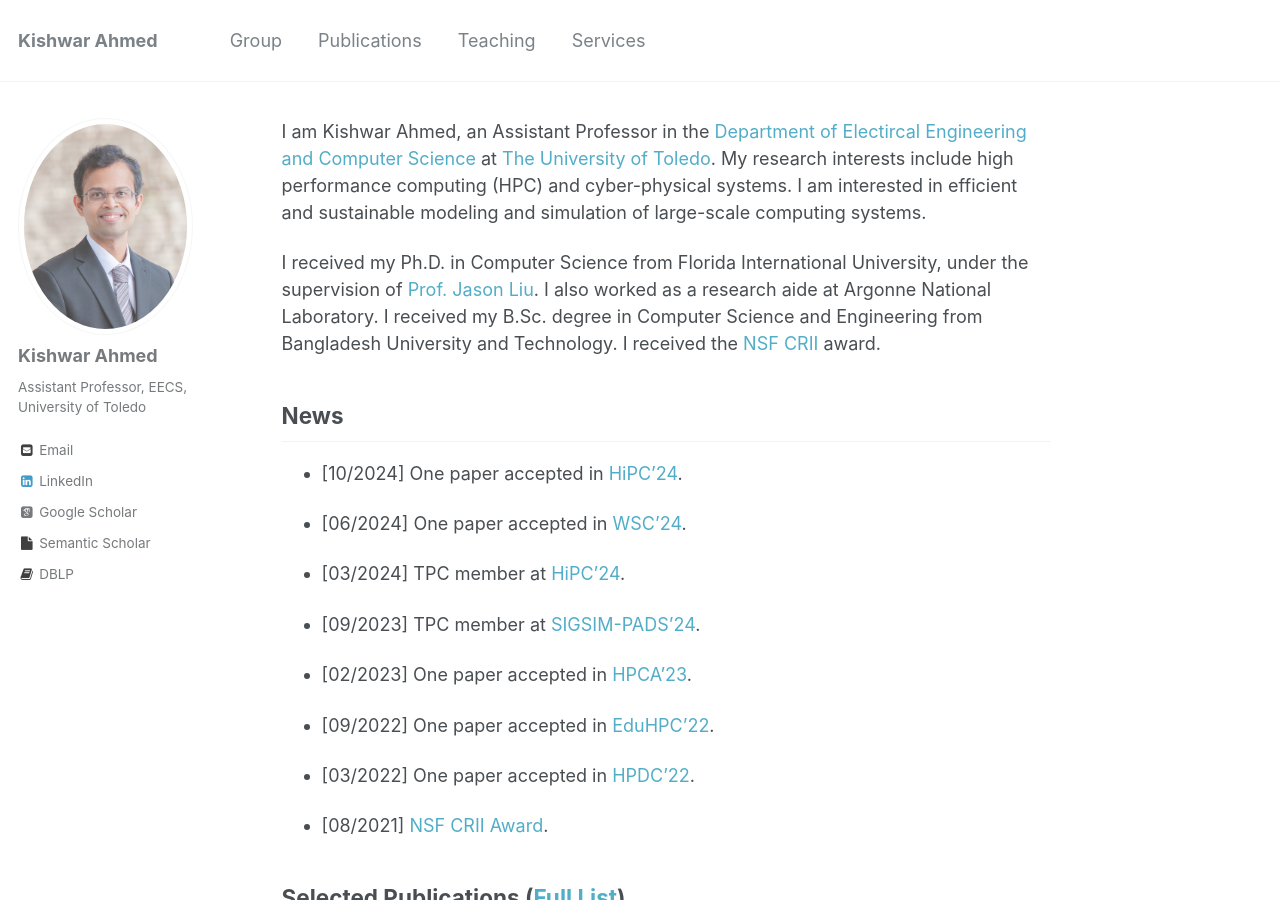
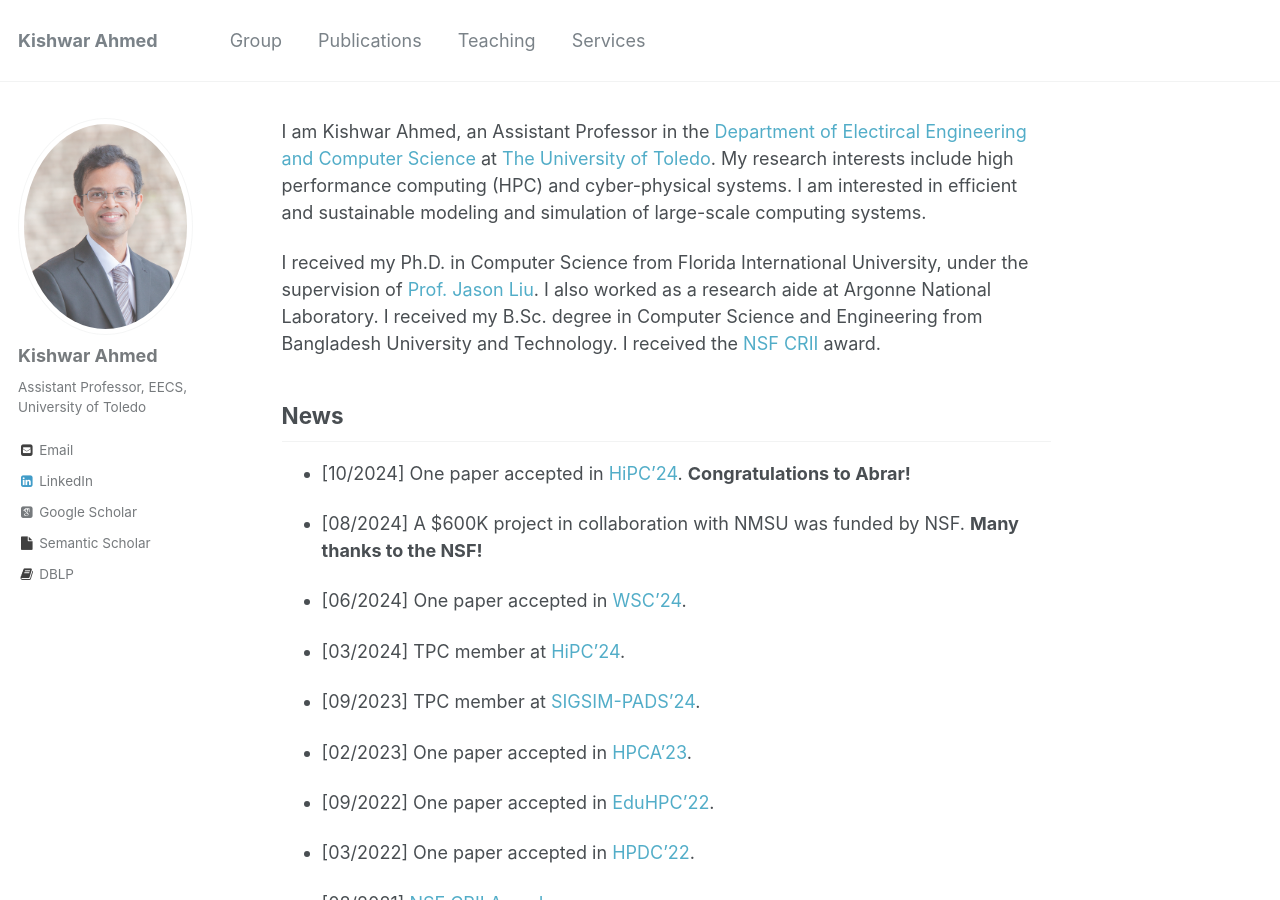
Before and after one commit to kishwarbd/kishwarbd.github.io, a Jekyll site: the page built from _pages/about.md, in a window 1280 px wide and 900 px high. Built offline with Jekyll 4.4.1, drawn with Linux system fonts in a browser that asks for light colours; some web fonts are replaced.

Commit message:
Update about.md

```diff
--- a/_pages/about.md
+++ b/_pages/about.md
@@ -14,7 +14,9 @@ Jason Liu](https://people.cis.fiu.edu/liux/). I also worked as a research aide a
 
 
 ## News
-* [10/2024] One paper accepted in [HiPC'24](https://www.hipc.org/).
+* [10/2024] One paper accepted in [HiPC'24](https://www.hipc.org/). **Congratulations to Abrar!**
+
+* [08/2024] A $600K project in collaboration with NMSU was funded by NSF. **Many thanks to the NSF!**
 
 * [06/2024] One paper accepted in [WSC'24](https://meetings.informs.org/wordpress/wsc2024/).
 
```
